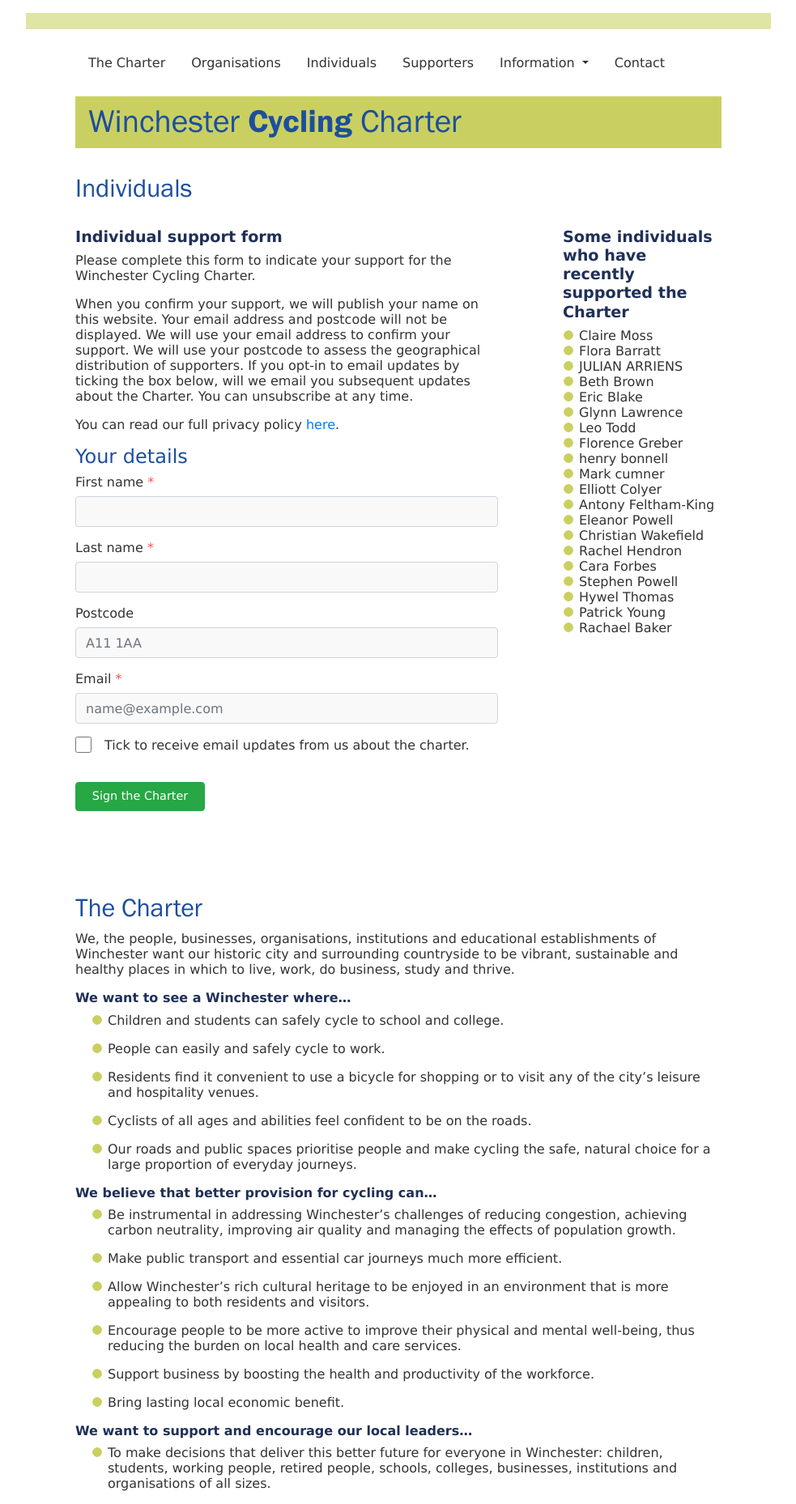
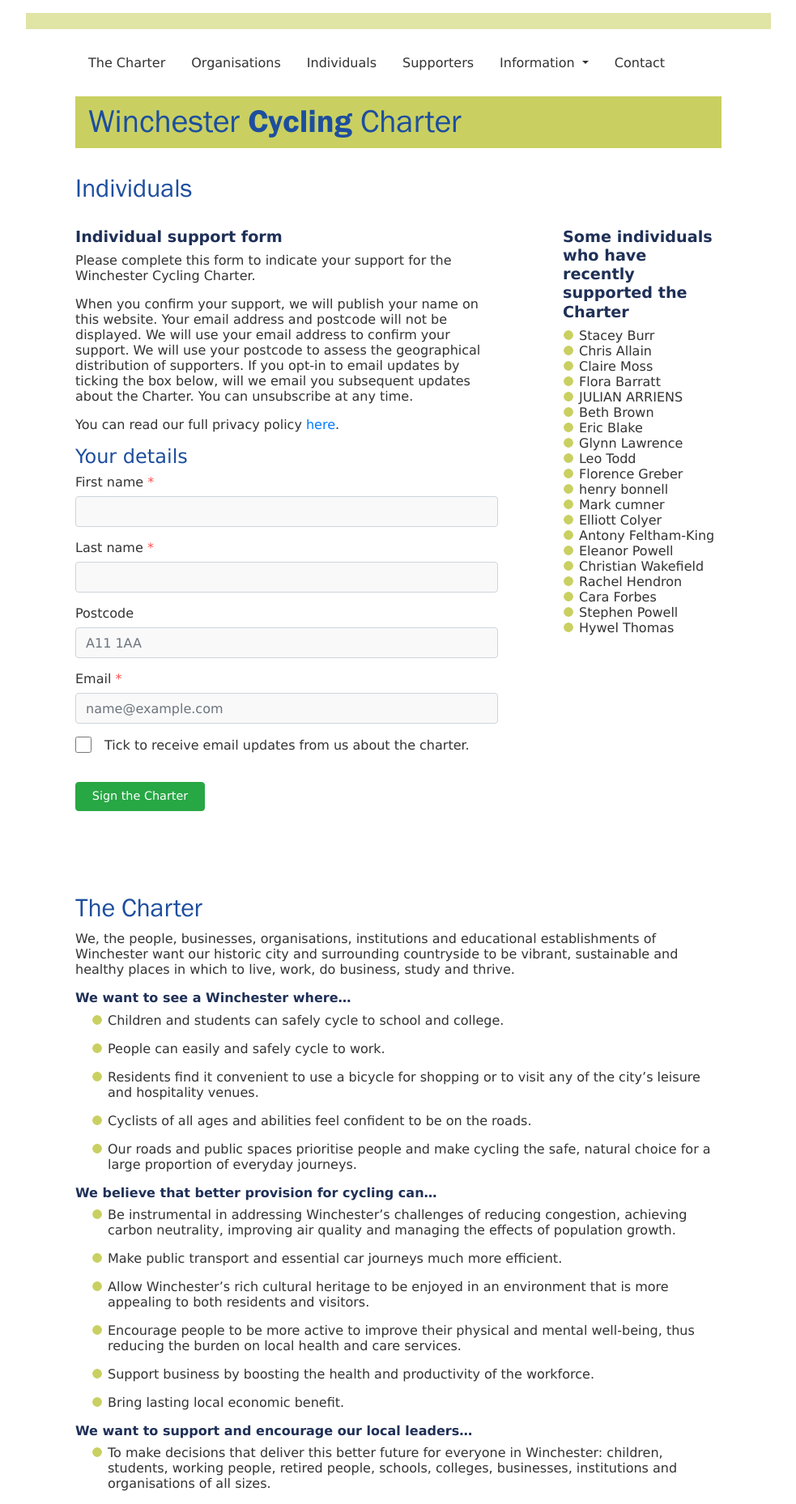
Before and after one commit to winchestercyclingcharter/winchestercyclingcharter.github.io, a Jekyll site: the page built from ind-page.md, in a window 1280 px wide. Shown: the whole page at 81% size, without its empty margins (148-1131 px from the left). Built offline with Jekyll 4.4.1, drawn with Linux system fonts in a browser that asks for light colours; nearby versions of some CDN libraries.

Commit message:
Update people.yml

```diff
--- a/_data/people.yml
+++ b/_data/people.yml
@@ -551,3 +551,5 @@ people:
 - { lastname: ARRIENS, firstname: JULIAN, dt: 20210923-065527-236985 }
 - { lastname: Barratt, firstname: Flora, dt: 20210924-135914-011652 }
 - { lastname: Moss, firstname: Claire, dt: 20210928-171314-976370 }
+- { lastname: Allain, firstname: Chris, dt: 20211009-152746-311694 }
+- { lastname: Burr, firstname: Stacey , dt: 20211009-181424-546927 }
```
